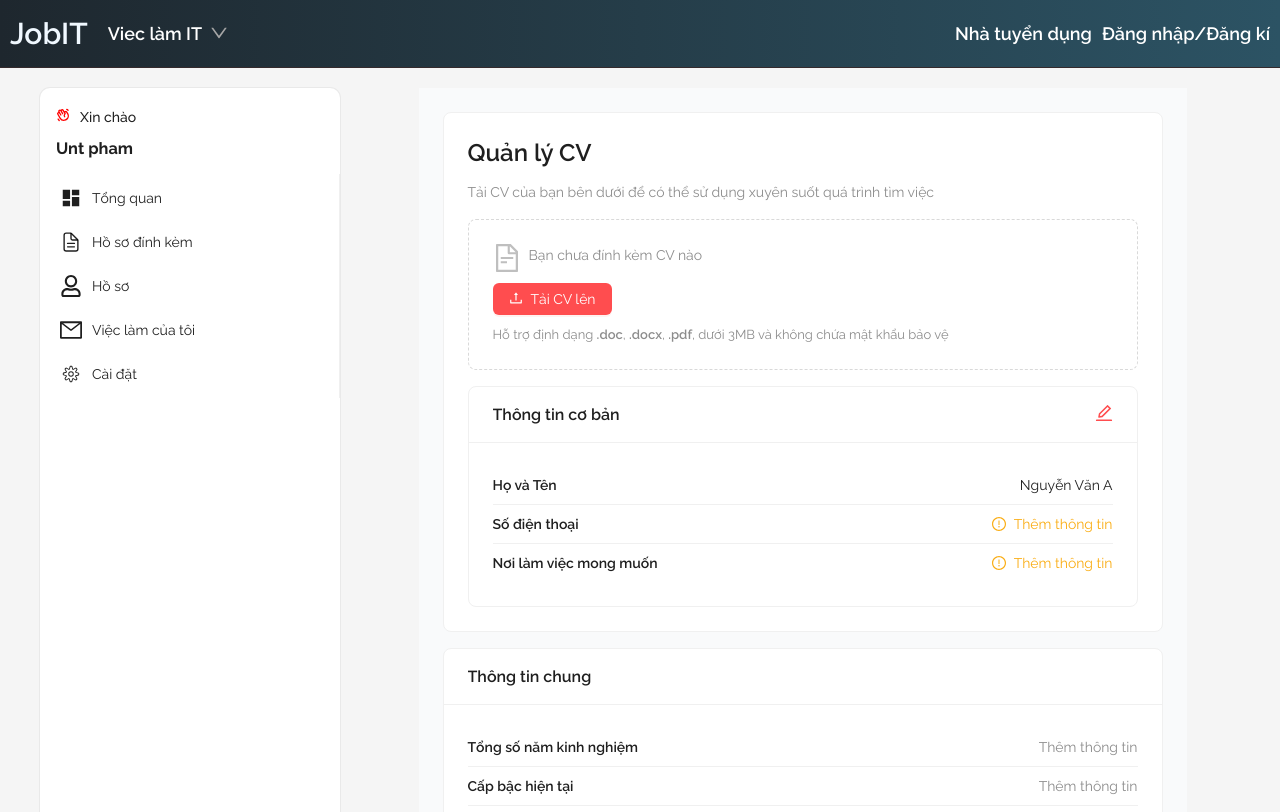
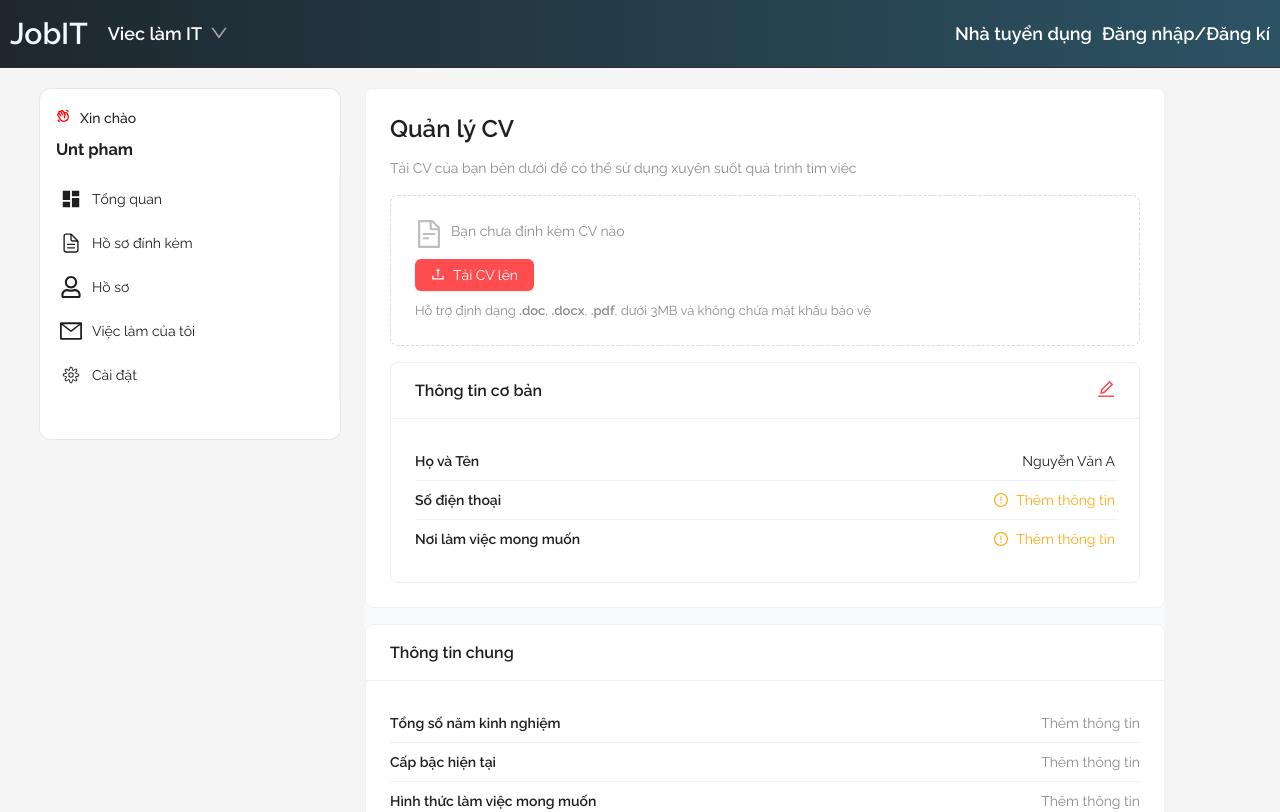
Before and after one commit to phamvanhuong123/jobIT-website, a React (Vite) app in the folder frontend/: page /user/quan-li-cv in a window 1280 px wide. Shown: the top 812 px of the page. Built offline with nearby package versions, Linux system fonts and the light colour scheme.

Commit message:
fix style page user

```diff
--- a/frontend/src/layout/client/Sidebar/style.css
+++ b/frontend/src/layout/client/Sidebar/style.css
@@ -1,5 +1,7 @@
 .box-sidebar{
     position: sticky;
+    top: 89px;
+    height: 350px;
     border-radius: 10px;
     padding: 20px 0;
     box-shadow: rgba(0, 0, 0, 0.05) 0px 0px 0px 1px;
--- a/frontend/src/pages/Account/AttachedCV/AttachedCV.css
+++ b/frontend/src/pages/Account/AttachedCV/AttachedCV.css
@@ -1,7 +1,6 @@
 .attached-cv-container {
-    max-width: 768px;
-    margin: 0 auto;
-    padding: 24px;
+    max-width: 800px;
+     border-radius: 12px;
     background-color: #f9fafb;
 }
 
--- a/frontend/src/pages/Account/Profile/Profile.css
+++ b/frontend/src/pages/Account/Profile/Profile.css
@@ -1,7 +1,5 @@
 .profile-container {
     max-width: 800px;
-    margin: 2rem auto;
-    padding: 0 1rem;
 }
 
 .profile-header {
```
Also changed, not shown: frontend/src/routes/ClientRoute.tsx (+6 -1 lines).
